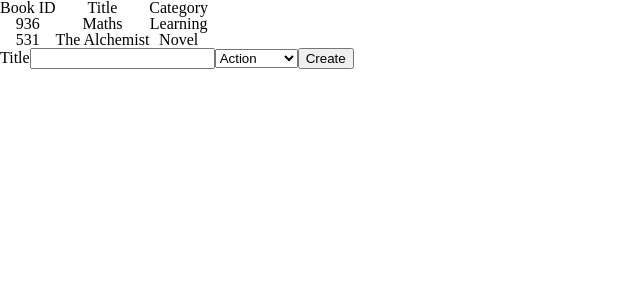
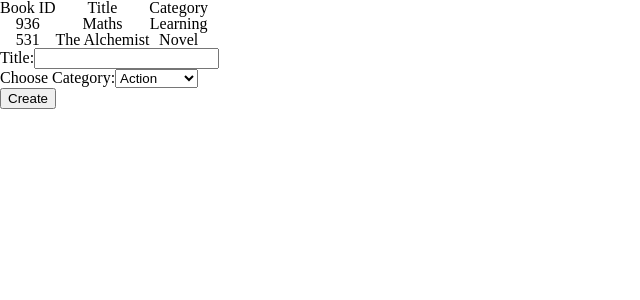
Before and after one commit to patrikis-angelos/Bookstore, a React (Create React App) app: page / in a window 1280 px wide. Shown: the top 300 px of the page, without its empty margins (0-640 px from the left). Built offline with nearby package versions, Linux system fonts and the light colour scheme.

Commit message:
Remove store file

```diff
--- a/src/app/store.js
+++ /dev/null
@@ -1,21 +0,0 @@
-import { createStore } from 'redux';
-import rootReducer from '../reducers/index';
-
-const state = {
-  books: [
-    {
-      id: Math.round(Math.random() * 1000),
-      title: 'Maths',
-      category: 'Learning',
-    },
-    {
-      id: Math.round(Math.random() * 1000),
-      title: 'The Alchemist',
-      category: 'Novel',
-    },
-  ],
-};
-
-const store = createStore(rootReducer, state);
-
-export default store;
--- a/src/containers/BooksForm.js
+++ b/src/containers/BooksForm.js
@@ -8,12 +8,17 @@ const BooksForm = () => {
   return (
     <form>
       <label htmlFor="title">
-        Title
+        Title:
         <input id="title" type="text" />
       </label>
-      <select>
-        {options}
-      </select>
+      <br />
+      <label htmlFor="categories">
+        Choose Category:
+        <select id="categories">
+          {options}
+        </select>
+      </label>
+      <br />
       <input type="submit" value="Create" />
     </form>
   );
--- a/src/index.js
+++ b/src/index.js
@@ -1,9 +1,27 @@
 import React from 'react';
 import ReactDOM from 'react-dom';
 import { Provider } from 'react-redux';
+import { createStore } from 'redux';
 import App from './components/App';
 import './styles/reset.css';
-import store from './app/store';
+import rootReducer from './reducers/index';
+
+const state = {
+  books: [
+    {
+      id: Math.round(Math.random() * 1000),
+      title: 'Maths',
+      category: 'Learning',
+    },
+    {
+      id: Math.round(Math.random() * 1000),
+      title: 'The Alchemist',
+      category: 'Novel',
+    },
+  ],
+};
+
+const store = createStore(rootReducer, state);
 
 ReactDOM.render(
   <React.StrictMode>
```
